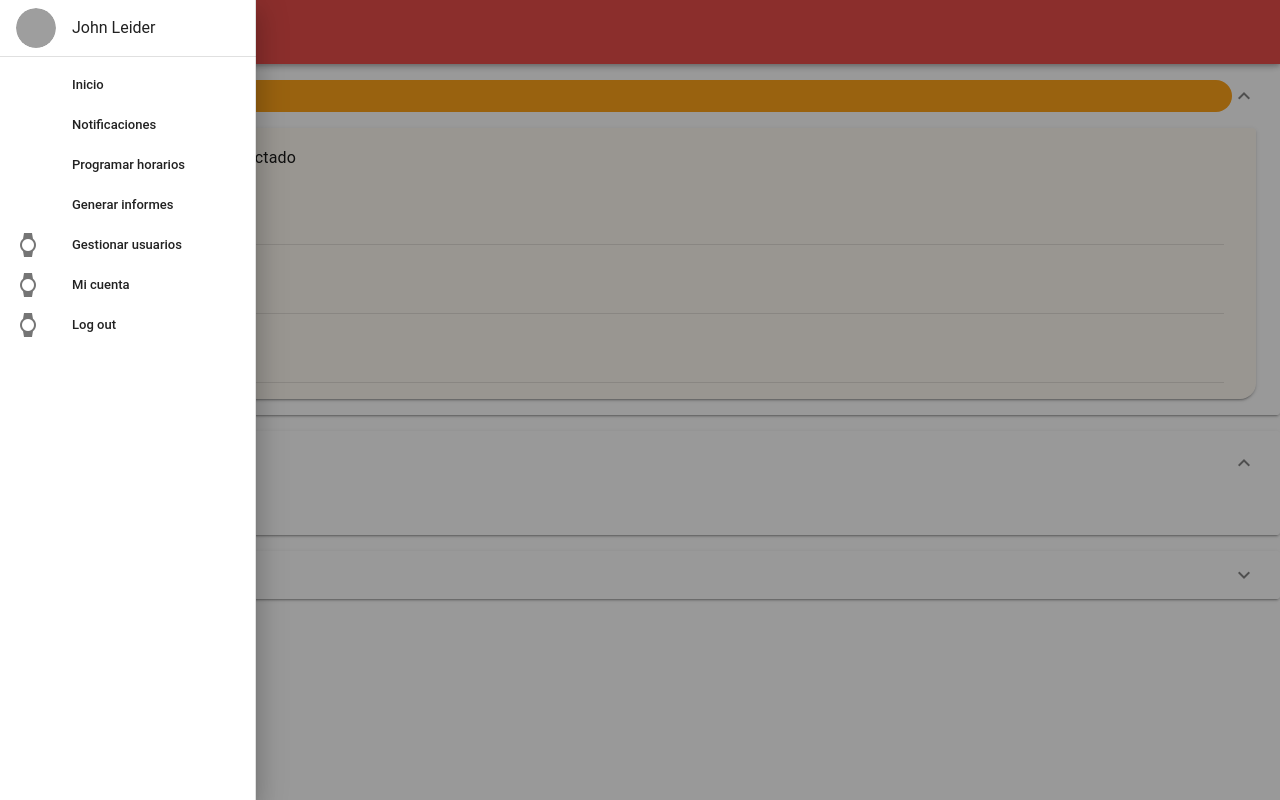
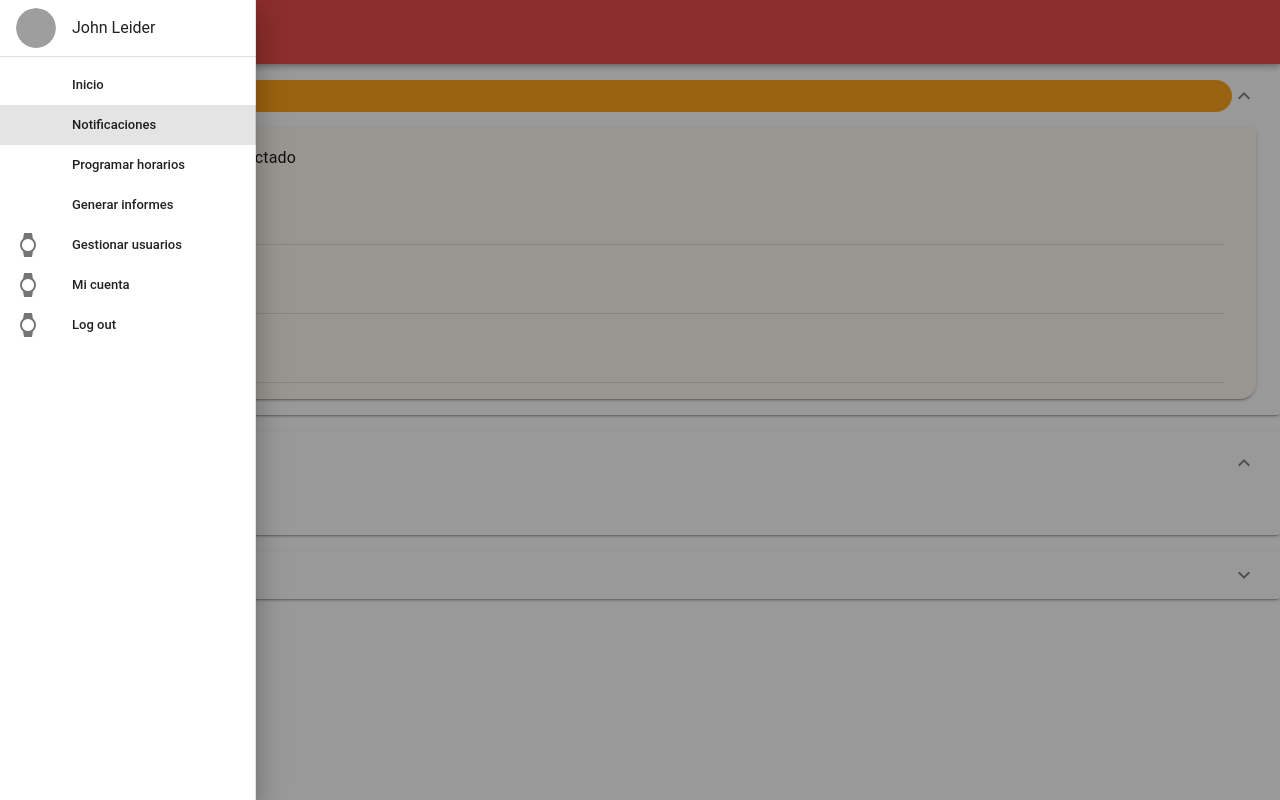
Before and after one commit to Adrian-Perez-IoT/apkTesisCordovaTest, a Vue app: page /notificaciones in a window 1280 px wide. Both pictures are taken after a click on the button 28 px from the left and 32 px from the top of the page. Built offline with nearby package versions, Linux system fonts and the light colour scheme; grey boxes are pictures that could not be loaded; a small style sheet from the web is missing.

Commit message:
se arreglo el problema de router

```diff
--- a/src/App.vue
+++ b/src/App.vue
@@ -13,10 +13,9 @@ import ToolBar from './components/ToolBar';
 export default {
   name: 'App',
   components: {
-     ToolBar,
+     ToolBar
   },
   data: () => ({
-    //
   }),
 };
 </script>
--- a/src/components/Notificacion.vue
+++ b/src/components/Notificacion.vue
@@ -12,7 +12,7 @@
         <v-expansion-panel-content>
           <v-row dense>
             <v-col cols="12">
-              <v-card color="#ff98000F" shaped="true">
+              <v-card color="#ff98000F" :shaped='true'>
                 <v-card-subtitle
                   class="my-0 subtitle-1 black--text"
                 >Living room: movimiento detectado</v-card-subtitle>
@@ -58,8 +58,12 @@ export default {
   }, */
   data() {
     return {
+      notifications:[
+        {moment:"20 de Octubre de 2019, 11:52 AM", lugar:"Living roo"},
+        {moment:"21 de Octubre de 2019, 21:06 AM", lugar:"Backyard"},
+      ],
       panel: [0, 1],
-      readonly: false
+      readonly: false,
     };
   },
   methods: {
--- a/src/components/ToolBar.vue
+++ b/src/components/ToolBar.vue
@@ -25,11 +25,12 @@
       <v-divider></v-divider>
 
       <v-list dense>
-
         <v-list-item
           v-for="item in items"
           :key="item.title"
           link
+          :to='item.router'
+
         >
           <v-list-item-icon>
             <v-icon> {{item.icon}} </v-icon>
@@ -38,6 +39,8 @@
           <v-list-item-content>
             <v-list-item-title> {{item.title}}</v-list-item-title>
           </v-list-item-content>
+
+
         </v-list-item>
       </v-list>
     </v-navigation-drawer>
@@ -64,13 +67,13 @@ export default {
         return {
             drawer:null,
             items: [
-                { title: 'Inicio', icon: 'mdi-xbox-controller' },
-                { title: 'Notificaciones', icon: 'mdi-xbox-controller' },
-                { title: 'Programar horarios', icon: 'mdi-xbox-controller' },
-                { title: 'Generar informes', icon: 'mdi-xbox-controller' },
-                { title: 'Gestionar usuarios', icon: 'mdi-watch' },
-                { title: 'Mi cuenta', icon: 'mdi-watch' },
-                { title: 'Log out', icon: 'mdi-watch' },
+                { title: 'Inicio', icon: 'mdi-xbox-controller', router:'/' },
+                { title: 'Notificaciones', icon: 'mdi-xbox-controller', router:'/notificaciones' },
+                { title: 'Programar horarios', icon: 'mdi-xbox-controller', router:'/programarhorarios' },
+                { title: 'Generar informes', icon: 'mdi-xbox-controller', router:'/generarinformes' },
+                { title: 'Gestionar usuarios', icon: 'mdi-watch', router:'/gestionarusuarios' },
+                { title: 'Mi cuenta', icon: 'mdi-watch', router:'/micuenta' },
+                { title: 'Log out', icon: 'mdi-watch', router:'/logout' },
             ]
         }
     }
--- a/src/views/About.vue
+++ b/src/views/About.vue
@@ -1,6 +1,11 @@
 <template>
   <div class="about">
     <h3>Vista para mostrar acerca de</h3>
-
   </div>
 </template>
+
+<script>
+export default {
+  name:'About'
+}
+</script>
--- a/src/views/Home.vue
+++ b/src/views/Home.vue
@@ -1,19 +1,15 @@
 <template>
-  <div class="home">
     <Monitoreo/>
-    <!-- <HelloWorld msg="Welcome to Your Vue.js App"/> -->
-  </div>
 </template>
 
 <script>
-// @ is an alias to /src
+// @ is an alias to /src pero no se funciona en la app android usando cordova (solo funciona en el browser firefox/chrome, etc)
 // import HelloWorld from '@/components/HelloWorld.vue'
-import Monitoreo from '@/components/Monitoreo.vue'
+import Monitoreo from '../components/Monitoreo.vue'
 
 export default {
-  name: 'home',
+  name: 'Home',
   components: {
-    // HelloWorld,
     Monitoreo
   }
 }
--- a/src/views/Notificaciones.vue
+++ b/src/views/Notificaciones.vue
@@ -15,10 +15,7 @@ export default {
   },
   data(){
     return{
-      notifications:[
-      {moment:"20 de Octubre de 2019, 11:52 AM", lugar:"Living roo"},
-      {moment:"21 de Octubre de 2019, 21:06 AM", lugar:"Backyard"},
-    ]
+
     }
 
   }
```
Also changed, not shown: src/router/index.js (+4 -8 lines).
